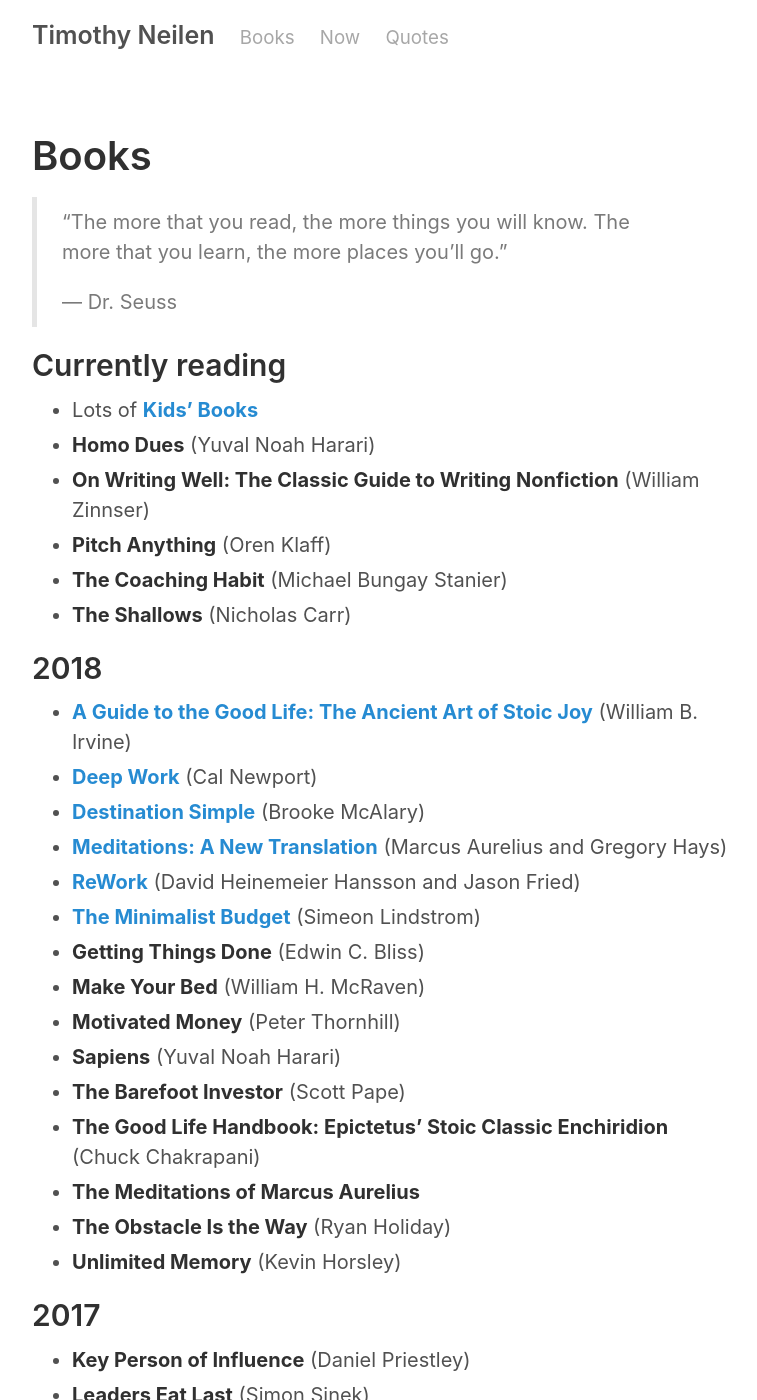
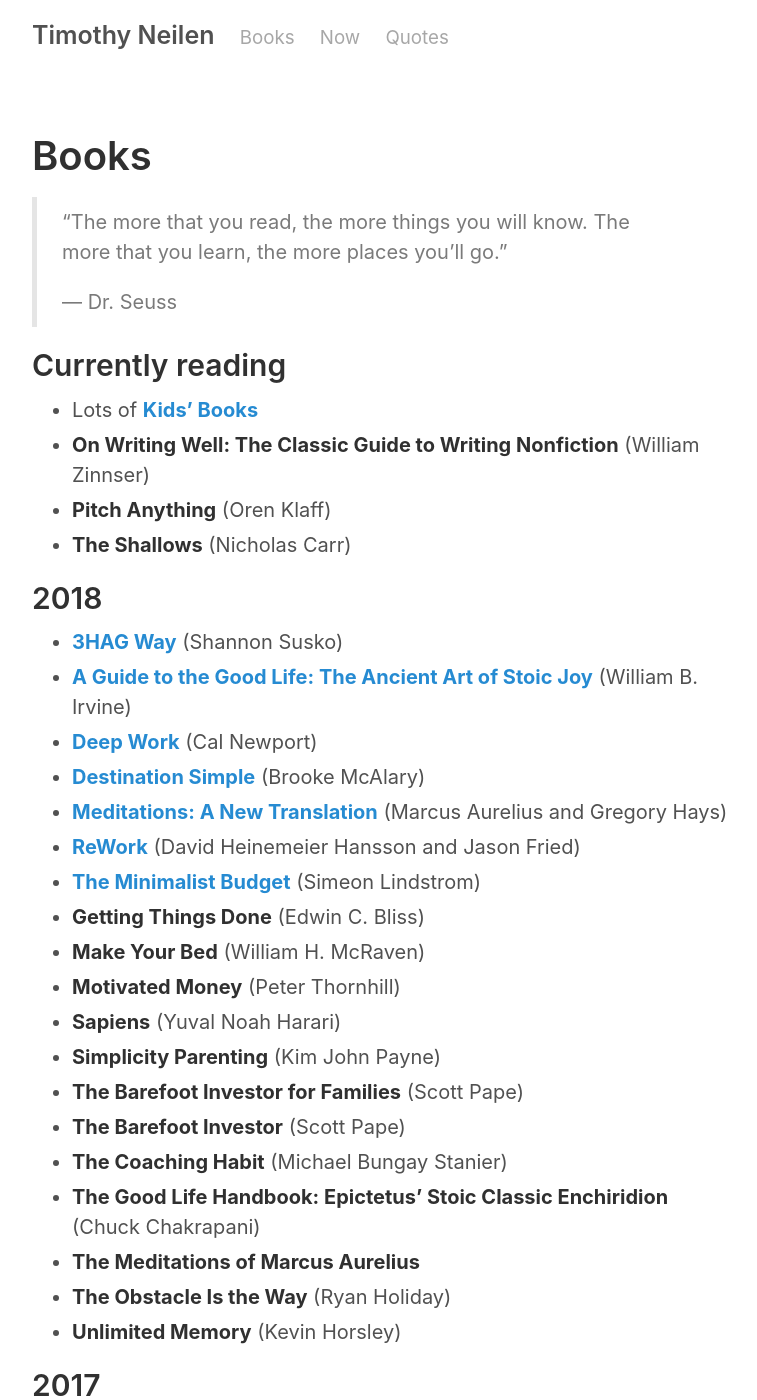
Before and after one commit to teejayen/teejayen.github.io, a Jekyll site: the page built from books.md, in a window 1280 px wide and 1400 px high. Shown: the whole window, without its empty margins (258-1015 px from the left). Built offline with Jekyll 4.4.1, drawn with Linux system fonts in a browser that asks for light colours.

Commit message:
notes for 3hag way

```diff
--- a/books.md
+++ b/books.md
@@ -16,14 +16,13 @@ sitemap:
 ## Currently reading
 
 - Lots of [**Kids' Books**](/kidsbooks)
-- **Homo Dues** (Yuval Noah Harari)
 - **On Writing Well: The Classic Guide to Writing Nonfiction** (William Zinnser)
 - **Pitch Anything** (Oren Klaff)
-- **The Coaching Habit** (Michael Bungay Stanier)
 - **The Shallows** (Nicholas Carr)
 
 ## 2018
 
+- [**3HAG Way**](/books/3hag-way) (Shannon Susko)
 - [**A Guide to the Good Life: The Ancient Art of Stoic Joy**](/books/a-guide-to-the-good-life) (William B. Irvine)
 - [**Deep Work**](/books/deep-work) (Cal Newport)
 - [**Destination Simple**](/books/destination-simple) (Brooke McAlary)
@@ -34,7 +33,10 @@ sitemap:
 - **Make Your Bed** (William H. McRaven)
 - **Motivated Money** (Peter Thornhill)
 - **Sapiens** (Yuval Noah Harari)
+- **Simplicity Parenting** (Kim John Payne)
+- **The Barefoot Investor for Families** (Scott Pape)
 - **The Barefoot Investor** (Scott Pape)
+- **The Coaching Habit** (Michael Bungay Stanier)
 - **The Good Life Handbook: Epictetus' Stoic Classic Enchiridion** (Chuck Chakrapani)
 - **The Meditations of Marcus Aurelius**
 - **The Obstacle Is the Way** (Ryan Holiday)
```
Also changed, not shown: books/3wag-way.md (added, +72 -0 lines).
